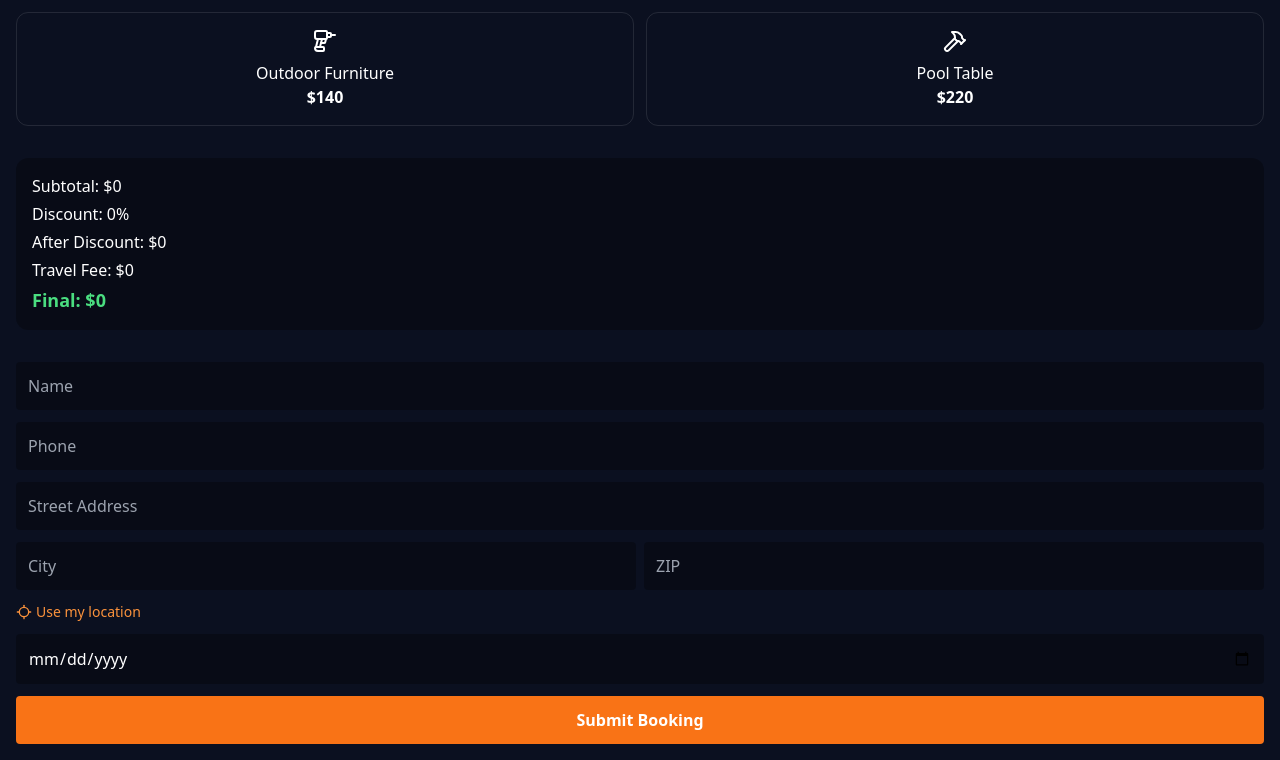
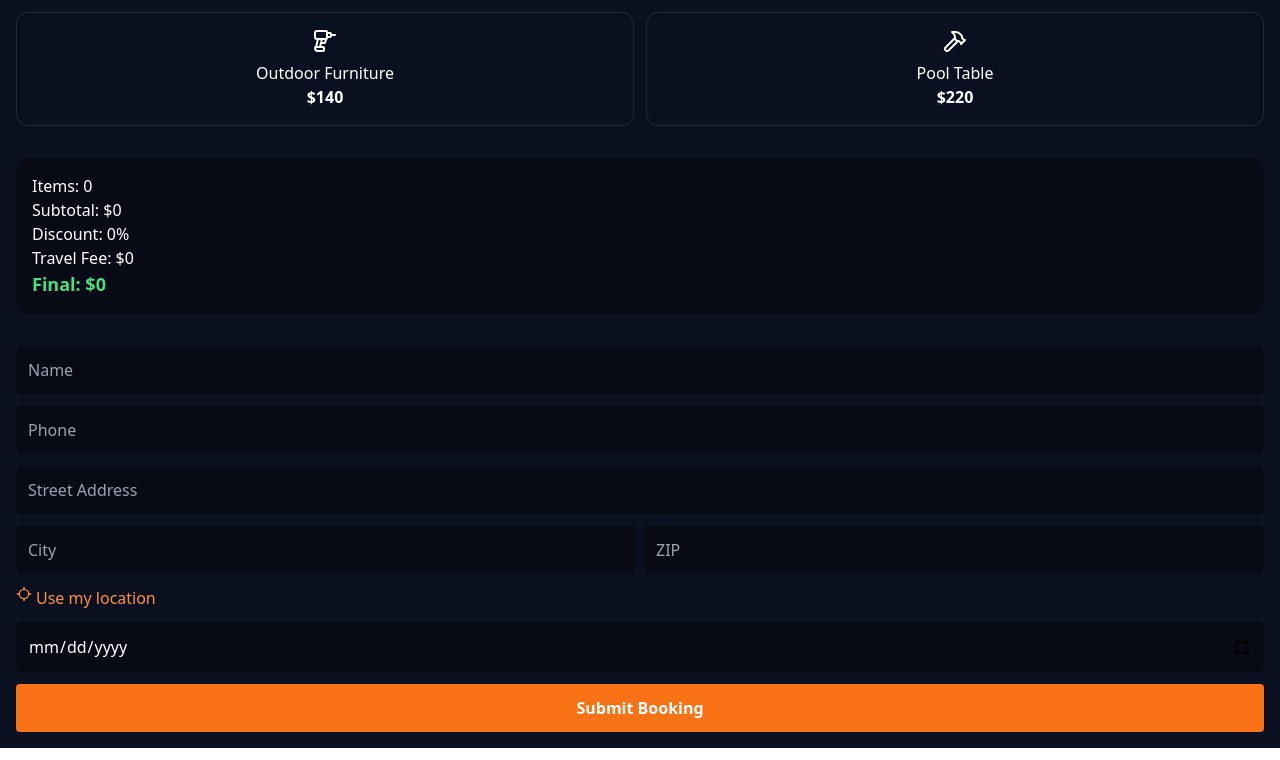
Before and after one commit to oceanasrat/Pro-assembly, a React (Vite) app: page / in a window 1280 px wide. Shown: the part 694-1454 px from the top of the page. Built offline with nearby package versions, Linux system fonts and the light colour scheme.

Commit message:
Enhance service selection and pricing logic

```diff
--- a/src/Preview.jsx
+++ b/src/Preview.jsx
@@ -5,6 +5,7 @@ import {
 import { useState } from "react";
 
 export default function Preview() {
+
   const [form, setForm] = useState({
     name: "",
     phone: "",
@@ -13,7 +14,6 @@ export default function Preview() {
     city: "",
     zip: "",
     date: "",
-    time: "",
     contactMethod: "whatsapp"
   });
 
@@ -35,58 +35,67 @@ export default function Preview() {
     { icon: Hammer, label: "Pool Table", price: 220 },
   ];
 
+  // Toggle + quantity
   const toggleService = (service) => {
     const exists = selectedServices.find(s => s.label === service.label);
 
     if (exists) {
       setSelectedServices(selectedServices.filter(s => s.label !== service.label));
     } else {
-      setSelectedServices([...selectedServices, service]);
+      setSelectedServices([...selectedServices, { ...service, qty: 1 }]);
     }
   };
 
-  // 💰 Base total
-  const total = selectedServices.reduce((sum, s) => sum + s.price, 0);
+  const updateQty = (label, qty) => {
+    setSelectedServices(prev =>
+      prev.map(s =>
+        s.label === label ? { ...s, qty: Math.max(1, qty) } : s
+      )
+    );
+  };
+
+  // 💰 Total calculation
+  const total = selectedServices.reduce(
+    (sum, s) => sum + s.price * s.qty,
+    0
+  );
+
+  const itemCount = selectedServices.reduce(
+    (sum, s) => sum + s.qty,
+    0
+  );
 
   // 🎯 Discount
   let discount = 0;
-  if (selectedServices.length >= 3) discount = 0.15;
-  else if (selectedServices.length >= 2) discount = 0.10;
+  if (itemCount >= 4) discount = 0.15;
+  else if (itemCount >= 2) discount = 0.10;
 
   const discountedTotal = Math.round(total * (1 - discount));
 
-  // 🚗 Travel Fee (ZIP based logic)
+  // 🚗 Travel Fee (lower)
   const getTravelFee = (zip) => {
     if (!zip) return 0;
+    const z = parseInt(zip);
 
-    const zipNum = parseInt(zip);
+    if (z >= 75000 && z <= 75399) return 0;
+    if (z >= 75400 && z <= 75999) return 15;
+    if (z >= 76000 && z <= 76999) return 25;
 
-    // Dallas core ZIPs ~75000–75399
-    if (zipNum >= 75000 && zipNum <= 75399) return 0;
-
-    if (zipNum >= 75400 && zipNum <= 75999) return 25;
-    if (zipNum >= 76000 && zipNum <= 76999) return 40;
-
-    return 60;
+    return 40;
   };
 
   const travelFee = getTravelFee(form.zip);
-
   const finalTotal = discountedTotal + travelFee;
 
   const handleLocation = () => {
     if (!navigator.geolocation) return;
 
     navigator.geolocation.getCurrentPosition((pos) => {
-      const lat = pos.coords.latitude;
-      const lng = pos.coords.longitude;
-      const mapsLink = `https://www.google.com/maps?q=${lat},${lng}`;
+      const link = `https://www.google.com/maps?q=${pos.coords.latitude},${pos.coords.longitude}`;
 
-      setForm((prev) => ({
+      setForm(prev => ({
         ...prev,
-        address: prev.address
-          ? `${prev.address} (${mapsLink})`
-          : mapsLink
+        address: prev.address ? `${prev.address} (${link})` : link
       }));
     });
   };
@@ -95,7 +104,7 @@ export default function Preview() {
     e.preventDefault();
 
     const servicesList = selectedServices
-      .map(s => `${s.label} - $${s.price}`)
+      .map(s => `${s.label} x${s.qty} - $${s.price * s.qty}`)
       .join("\n");
 
     const message = `New Booking Request:
@@ -105,6 +114,7 @@ Phone: ${form.phone}
 Services:
 ${servicesList}
 
+Items: ${itemCount}
 Subtotal: $${total}
 Discount: ${discount * 100}%
 After Discount: $${discountedTotal}
@@ -117,12 +127,9 @@ ${form.address}
 ${form.city}, ${form.zip}
 
 Date: ${form.date}
-Time: ${form.time}
 `;
 
-    const phoneNumber = "12142519820";
-
-    window.open(`https://wa.me/${phoneNumber}?text=${encodeURIComponent(message)}`, "_blank");
+    window.open(`https://wa.me/12142519820?text=${encodeURIComponent(message)}`, "_blank");
 
     setSubmitted(true);
   };
@@ -141,7 +148,7 @@ Time: ${form.time}
             <div
               key={s.label}
               onClick={() => toggleService(s)}
-              className={`p-4 rounded-xl cursor-pointer text-center border ${
+              className={`p-4 rounded-xl border text-center cursor-pointer ${
                 selected ? "bg-orange-500" : "border-white/10"
               }`}
             >
@@ -153,13 +160,27 @@ Time: ${form.time}
         })}
       </div>
 
-      {/* Pricing Summary */}
-      <div className="p-4 bg-black/30 m-4 rounded-xl space-y-1">
+      {/* Quantity Controls */}
+      <div className="px-4 space-y-2">
+        {selectedServices.map((s) => (
+          <div key={s.label} className="flex justify-between items-center bg-black/30 p-2 rounded">
+            <div>{s.label}</div>
+            <div className="flex gap-2 items-center">
+              <button onClick={() => updateQty(s.label, s.qty - 1)}>-</button>
+              <span>{s.qty}</span>
+              <button onClick={() => updateQty(s.label, s.qty + 1)}>+</button>
+            </div>
+          </div>
+        ))}
+      </div>
+
+      {/* Summary */}
+      <div className="p-4 bg-black/30 m-4 rounded-xl">
+        <div>Items: {itemCount}</div>
         <div>Subtotal: ${total}</div>
         <div>Discount: {discount * 100}%</div>
-        <div>After Discount: ${discountedTotal}</div>
         <div>Travel Fee: ${travelFee}</div>
-        <div className="font-bold text-green-400 text-lg">
+        <div className="text-green-400 font-bold text-lg">
           Final: ${finalTotal}
         </div>
       </div>
@@ -167,52 +188,28 @@ Time: ${form.time}
       {/* Form */}
       <form onSubmit={handleSubmit} className="p-4 space-y-3">
 
-        <input
-          placeholder="Name"
-          required
-          className="w-full p-3 bg-black/30 rounded"
-          onChange={(e) => setForm({ ...form, name: e.target.value })}
-        />
+        <input placeholder="Name" required className="w-full p-3 bg-black/30 rounded"
+          onChange={(e) => setForm({ ...form, name: e.target.value })} />
 
-        <input
-          placeholder="Phone"
-          required
-          className="w-full p-3 bg-black/30 rounded"
-          onChange={(e) => setForm({ ...form, phone: e.target.value })}
-        />
+        <input placeholder="Phone" required className="w-full p-3 bg-black/30 rounded"
+          onChange={(e) => setForm({ ...form, phone: e.target.value })} />
 
-        <input
-          placeholder="Street Address"
-          required
-          className="w-full p-3 bg-black/30 rounded"
-          onChange={(e) => setForm({ ...form, address: e.target.value })}
-        />
+        <input placeholder="Street Address" required className="w-full p-3 bg-black/30 rounded"
+          onChange={(e) => setForm({ ...form, address: e.target.value })} />
 
         <div className="grid grid-cols-2 gap-2">
-          <input
-            placeholder="City"
-            required
-            className="p-3 bg-black/30 rounded"
-            onChange={(e) => setForm({ ...form, city: e.target.value })}
-          />
-          <input
-            placeholder="ZIP"
-            required
-            className="p-3 bg-black/30 rounded"
-            onChange={(e) => setForm({ ...form, zip: e.target.value })}
-          />
+          <input placeholder="City" required className="p-3 bg-black/30 rounded"
+            onChange={(e) => setForm({ ...form, city: e.target.value })} />
+          <input placeholder="ZIP" required className="p-3 bg-black/30 rounded"
+            onChange={(e) => setForm({ ...form, zip: e.target.value })} />
         </div>
 
-        <button type="button" onClick={handleLocation} className="text-sm text-orange-400 flex items-center gap-1">
+        <button type="button" onClick={handleLocation} className="text-orange-400 flex gap-1">
           <Locate className="w-4 h-4" /> Use my location
         </button>
 
-        <input
-          type="date"
-          required
-          className="w-full p-3 bg-black/30 rounded"
-          onChange={(e) => setForm({ ...form, date: e.target.value })}
-        />
+        <input type="date" required className="w-full p-3 bg-black/30 rounded"
+          onChange={(e) => setForm({ ...form, date: e.target.value })} />
 
         <button className="w-full bg-orange-500 p-3 rounded font-bold">
           Submit Booking
```
